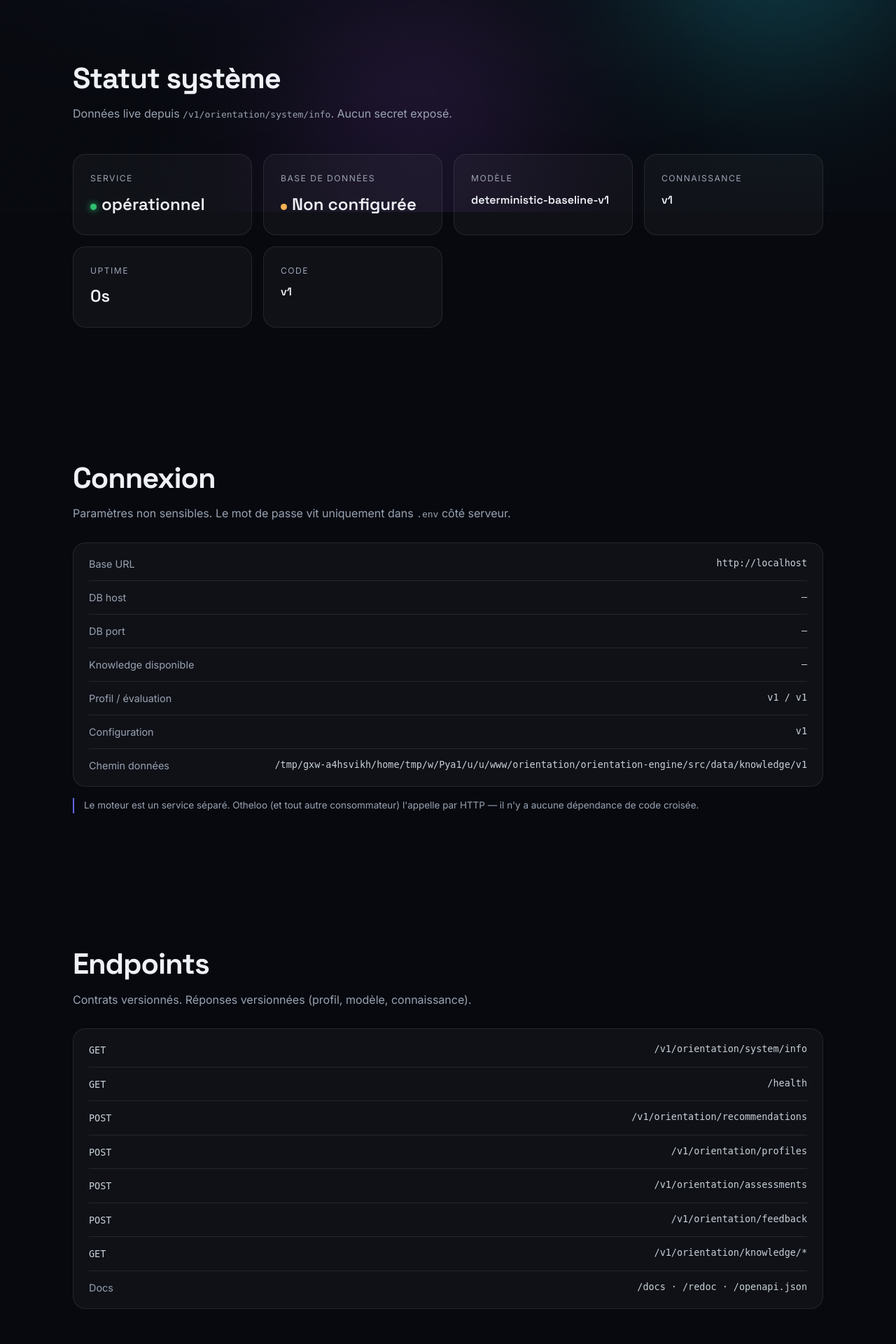
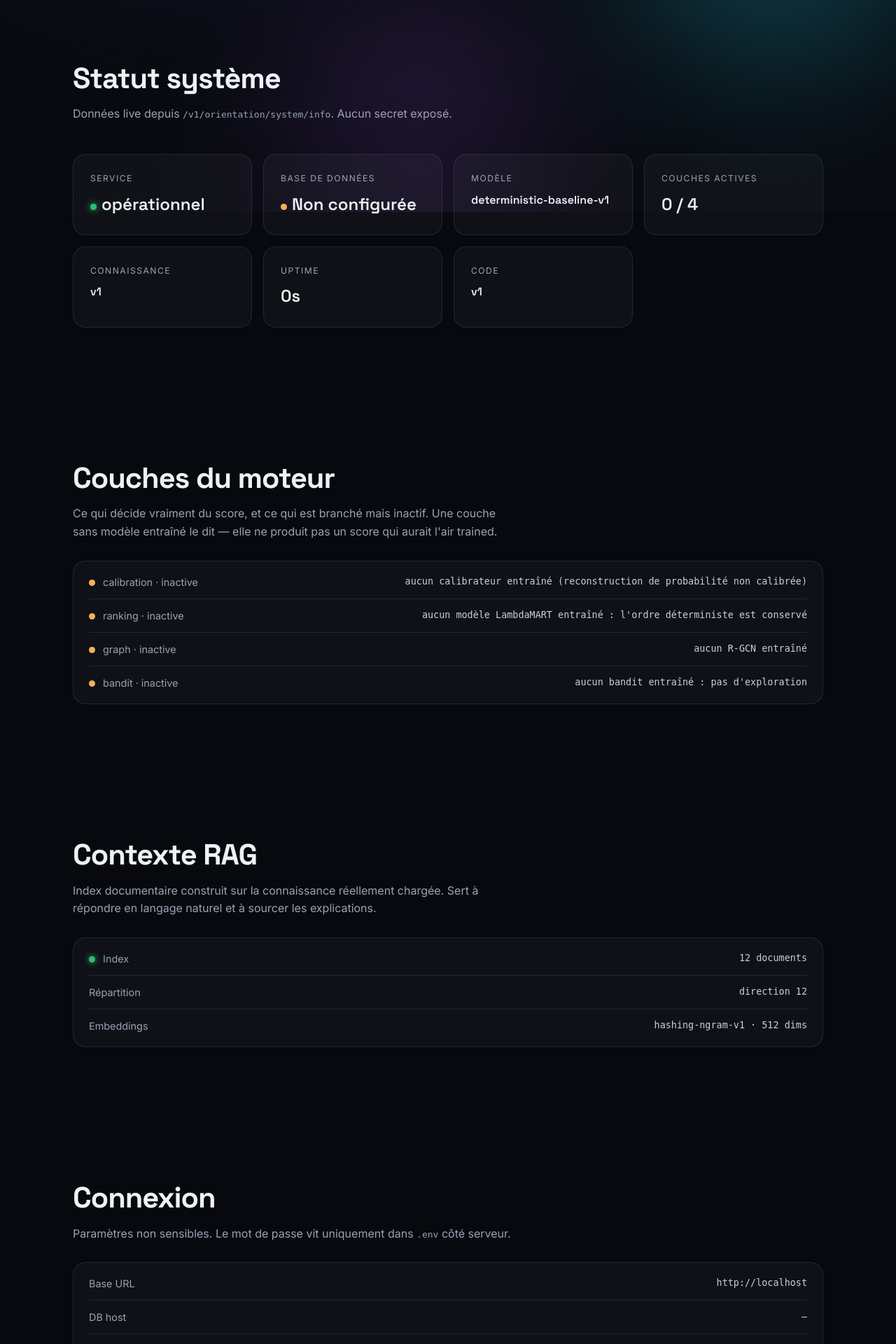
Before and after one commit to 2vivien/hashcode-profiling, a FastAPI app: page /developers in a window 1280 px wide. Shown: the part 497-2417 px from the top of the page at 70% size. Run offline with FastAPI, Linux system fonts and the light colour scheme; data that the repository does not hold is empty.

Commit message:
feat(ui): l'etat affiche les etats reels au lieu de chaines figees
L'interface decrivait un produit qui n'existe plus : elle annonait
'ESCO/O*NET a ingerer' alors que 1 935 metiers ROME sont charges, et son toast
affirmait 'deterministic-baseline-v1 est actif' en dur — une information qui
serait devenue fausse au premier modele entraine, sans qu'on s'en apercoive.

- /system/info expose desormais knowledge_counts (volumes lus sur disque),
  engine_layers (etat de chaque couche + raison) et rag (index, repartition,
  embedder). L'index RAG est mis en cache : le construire coute 1,5 s et
  /system/info est appele a chaque chargement de page. Un echec reste silencieux,
  l'interface affiche 'indisponible' plutot que de casser.
- RecommendationStack.report() : etat des couches sans candidats a scorer.
- Bandeau /etat : Connaissance, RAG et Couches apprises sont lus a l'API. Une
  note explique explicitement que les couches apprises sont branchees mais
  inactives faute d'entrainement, plutot que de laisser croire le contraire.
- /developers : deux sections nouvelles, Couches du moteur et Contexte RAG.
- Toast 'Modele en service' : lu depuis l'API, il fellit le nom du modele et les
  couches actives au lieu d'annoncer une constante.
- dev.js passe sur toutes les pages (le bandeau d'accueil en dependait).

Verifie en direct : 1 935 metiers / 19 479 competences, 5 967 documents RAG,
0/4 couches apprises actives, toast 'deterministic-baseline-v1 (deterministe
seul)'.

```diff
--- a/orientation/orientation-engine/src/orientation/api/static/js/dev.js
+++ b/orientation/orientation-engine/src/orientation/api/static/js/dev.js
@@ -18,13 +18,19 @@
     const db = info.database || {};
     const dbCls = db.reachable === true ? 'ok' : (db.reachable === false ? 'ko' : 'wait');
     const dbTxt = db.reachable === true ? 'Connectée' : (db.reachable === false ? 'Injoignable' : 'Non configurée');
+    const counts = info.knowledge_counts || {};
+    const occ = counts.occupations;
+    const comp = counts.competences;
     status.innerHTML = `
       <div class="card"><div class="k">Service</div><div class="v"><span class="dot ok"></span>opérationnel</div></div>
       <div class="card"><div class="k">Base de données</div><div class="v"><span class="dot ${dbCls}"></span>${dbTxt}</div></div>
       <div class="card"><div class="k">Modèle</div><div class="v sm">${esc(info.model_version)}</div></div>
+      <div class="card"><div class="k">Couches actives</div><div class="v">${(info.engine_layers || []).filter((l) => l.active).length} / ${(info.engine_layers || []).length}</div></div>
       <div class="card"><div class="k">Connaissance</div><div class="v sm">${esc(info.knowledge_version)}</div></div>
       <div class="card"><div class="k">Uptime</div><div class="v">${Math.round(info.uptime_seconds)}s</div></div>
-      <div class="card"><div class="k">Code</div><div class="v sm">${esc(info.code_version)}</div></div>`;
+      <div class="card"><div class="k">Code</div><div class="v sm">${esc(info.code_version)}</div></div>
+      ${occ != null ? `<div class="card"><div class="k">Métiers</div><div class="v">${Number(occ).toLocaleString('fr-FR')}</div></div>` : ''}
+      ${comp != null ? `<div class="card"><div class="k">Compétences</div><div class="v">${Number(comp).toLocaleString('fr-FR')}</div></div>` : ''}`;
     if (conn) {
       const rows = [
         ['Base URL', API],
@@ -38,8 +44,46 @@
       conn.innerHTML = `<div class="rows">${rows.map(([k, v]) =>
         `<div class="row"><span class="l">${esc(k)}</span><code>${esc(v)}</code></div>`).join('')}</div>`;
     }
+
+    /* ---- Couches du moteur : état réel, pas une chaîne figée ---- */
+    const layers = document.getElementById('layers');
+    if (layers) {
+      const items = info.engine_layers || [];
+      if (!items.length) {
+        layers.innerHTML = `<div class="card"><div class="k">Couches</div><div class="v sm">non rapportées</div></div>`;
+      } else {
+        layers.innerHTML = `<div class="rows">${items.map((l) => {
+          const on = l.active === true;
+          const label = on ? 'active' : 'inactive';
+          return `<div class="row"><span class="l"><span class="dot ${on ? 'ok' : 'wait'}"></span> ${esc(l.layer)} · ${label}</span><code>${esc(l.reason || '')}</code></div>`;
+        }).join('')}</div>`;
+      }
+    }
+
+    /* ---- RAG ---- */
+    const ragBox = document.getElementById('rag');
+    if (ragBox) {
+      const rag = info.rag || {};
+      if (rag.indexed) {
+        const kinds = rag.by_kind || {};
+        const parts = Object.entries(kinds).map(([k, v]) => `${k} ${Number(v).toLocaleString('fr-FR')}`);
+        ragBox.innerHTML = `<div class="rows">
+          <div class="row"><span class="l"><span class="dot ok"></span> Index</span><code>${Number(rag.documents || 0).toLocaleString('fr-FR')} documents</code></div>
+          <div class="row"><span class="l">Répartition</span><code>${esc(parts.join(' · ') || '—')}</code></div>
+          <div class="row"><span class="l">Embeddings</span><code>${esc(rag.embedder || '—')} · ${rag.dimensions || 0} dims</code></div>
+        </div>`;
+      } else {
+        ragBox.innerHTML = `<div class="card"><div class="k">Index RAG</div><div class="v sm">indisponible${rag.error ? ' (' + esc(rag.error) + ')' : ''}</div></div>`;
+      }
+    }
   } catch (e) {
     status.innerHTML = `<div class="card"><div class="k">Service</div><div class="v"><span class="dot ko"></span>injoignable</div></div>`;
+    // Les couches et le RAG dépendent de la même réponse : sans elle, on ne
+    // prétend rien du tout plutôt que d'afficher un état par défaut.
+    for (const id of ['layers', 'rag']) {
+      const box2 = document.getElementById(id);
+      if (box2) box2.innerHTML = `<div class="card"><div class="k">—</div><div class="v sm">indisponible</div></div>`;
+    }
     const box = status.closest('section') || status;
     const note = document.createElement('div');
     note.className = 'err-inline';
@@ -47,6 +91,49 @@
     note.innerHTML = `<span class="ez" aria-hidden="true">!</span><div><b>Statut indisponible.</b><br>${esc(e.message)}</div>`;
     box.appendChild(note);
     Toast.error('Statut indisponible', e.message);
+  }
+})();
+
+/* ---- Bandeau « état réel » de l'accueil : alimenté par l'API ---- */
+(async function () {
+  const grid = document.getElementById('status-grid');
+  if (!grid) return;
+  const note = document.getElementById('status-note');
+  const cards = Array.prototype.slice.call(grid.querySelectorAll('.scard'));
+  const setCard = (index, value, pill, ok) => {
+    const card = cards[index];
+    if (!card) return;
+    const val = card.querySelector('.val');
+    const badge = card.querySelector('.pill');
+    if (val) val.textContent = value;
+    if (badge) {
+      badge.textContent = pill;
+      badge.classList.toggle('ok', ok);
+      badge.classList.toggle('wait', !ok);
+    }
+  };
+
+  try {
+    const info = await apiFetch('/v1/orientation/system/info');
+    const counts = info.knowledge_counts || {};
+    const rag = info.rag || {};
+    const layers = info.engine_layers || [];
+    const learned = layers.filter((l) => l.active && l.layer !== 'fairness');
+
+    setCard(1, `${Number(counts.occupations || 0).toLocaleString('fr-FR')} métiers`, counts.occupations ? 'ROME v3' : 'Curé', true);
+    setCard(2, rag.indexed ? `${Number(rag.documents || 0).toLocaleString('fr-FR')} docs` : 'Indisponible', rag.indexed ? 'Index actif' : 'Non indexé', rag.indexed === true);
+    setCard(3, `${learned.length} / ${layers.length} actives`, learned.length ? 'Modèle en service' : 'Score déterministe seul', learned.length > 0);
+
+    // On n'affiche une note que s'il reste quelque chose d'honnête à signaler.
+    const inactive = layers.filter((l) => !l.active && l.layer !== 'fairness');
+    if (note && inactive.length) {
+      note.hidden = false;
+      note.textContent = `Les couches apprises (calibration, ranking, graphe, bandit) sont branchées mais inactives : aucun modèle entraîné. Le score affiché est intégralement déterministe et reproductible.`;
+    }
+  } catch {
+    setCard(1, 'Indisponible', 'État non lu', false);
+    setCard(2, 'Indisponible', 'État non lu', false);
+    setCard(3, 'Indisponible', 'État non lu', false);
   }
 })();
 
@@ -140,7 +227,20 @@ psql "postgresql://postgres:****@hashcodeprofiling-db:5432/postgres"`
   if (!btns.length) return;
   const samples = {
     success: () => Toast.success('Direction enregistrée', '3 pistes ajoutées au profil.'),
-    info: () => Toast.info('Modèle mis à jour', 'deterministic-baseline-v1 est actif.'),
+    info: async () => {
+      // Le nom du modèle venait de l'API : une chaîne figée serait fausse dès le
+      // premier modèle entraîné.
+      try {
+        const info = await apiFetch('/v1/orientation/system/info');
+        const active = (info.engine_layers || []).filter((l) => l.active).map((l) => l.layer);
+        const detail = active.length
+          ? `${info.model_version} · couches actives : ${active.join(', ')}`
+          : `${info.model_version} · score déterministe seul`;
+        Toast.info('Modèle en service', detail);
+      } catch {
+        Toast.info('Modèle en service', 'État indisponible.');
+      }
+    },
     warn: () => Toast.warn('Données partielles', 'Certaines dimensions restent incertaines.'),
     error: () => Toast.error('Requête échouée', 'HTTP 422 — champ "student_id" manquant.'),
     action: () => Toast.warn('Direction retirée', 'Le profil a été mis à jour.', {
--- a/orientation/orientation-engine/src/orientation/api/templates/base.html
+++ b/orientation/orientation-engine/src/orientation/api/templates/base.html
@@ -20,7 +20,8 @@
 <link rel="preconnect" href="https://fonts.gstatic.com" crossorigin>
 <link href="https://fonts.googleapis.com/css2?family=Space+Grotesk:wght@400;500;600;700&family=Inter:wght@400;500;600&display=swap" rel="stylesheet">
 <link rel="stylesheet" href="/assets/css/app.css?v=3">
-<script src="/assets/js/app.js?v=3" defer></script>
+<script src="/assets/js/app.js?v=4" defer></script>
+<script src="/assets/js/dev.js?v=4" defer></script>
 </head>
 <body>
 
--- a/orientation/orientation-engine/src/orientation/api/templates/pages/developers.html
+++ b/orientation/orientation-engine/src/orientation/api/templates/pages/developers.html
@@ -12,6 +12,26 @@
     <p class="sub">Données live depuis <code>/v1/orientation/system/info</code>. Aucun secret exposé.</p>
     <div class="status-grid" id="status">
       <div class="card"><div class="k">Service</div><div class="v"><span class="dot wait"></span>…</div></div>
+    </div>
+  </div>
+</section>
+
+<section>
+  <div class="wrap">
+    <h2>Couches du moteur</h2>
+    <p class="sub">Ce qui décide vraiment du score, et ce qui est branché mais inactif. Une couche sans modèle entraîné le dit — elle ne produit pas un score qui aurait l'air trained.</p>
+    <div id="layers">
+      <div class="card"><div class="sk sk-line w40"></div><div class="sk sk-line w60"></div></div>
+    </div>
+  </div>
+</section>
+
+<section>
+  <div class="wrap">
+    <h2>Contexte RAG</h2>
+    <p class="sub">Index documentaire construit sur la connaissance réellement chargée. Sert à répondre en langage naturel et à sourcer les explications.</p>
+    <div id="rag">
+      <div class="card"><div class="sk sk-line w40"></div><div class="sk sk-line w60"></div></div>
     </div>
   </div>
 </section>
@@ -87,5 +107,3 @@
     <pre class="out hidden" id="out"></pre>
   </div>
 </section>
-
-<script src="/assets/js/dev.js?v=3" defer></script>
```
Also changed, not shown: orientation/orientation-engine/src/orientation/api/routes/system.py (+59 -1 lines), orientation/orientation-engine/src/orientation/api/templates/partials/status.html (+6 -4 lines), orientation/orientation-engine/src/orientation/engine/stack.py (+14 -2 lines).
